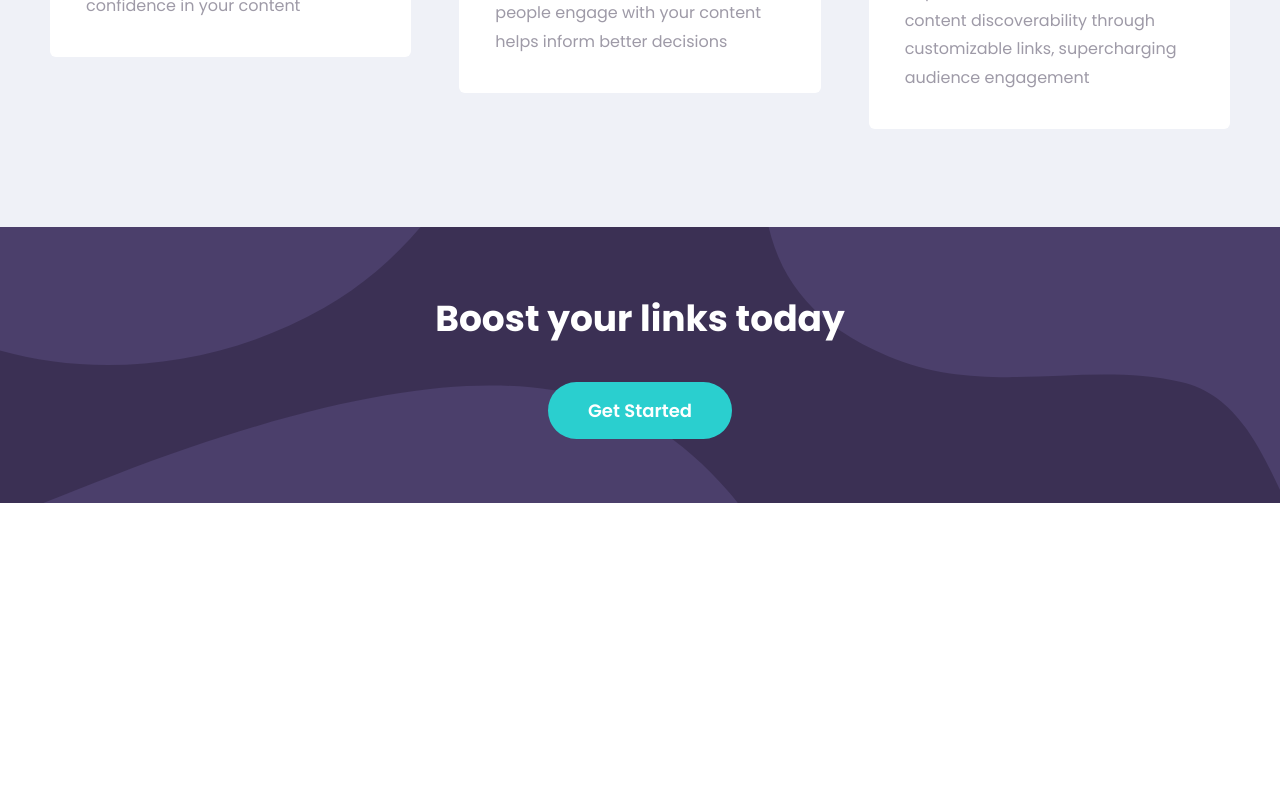
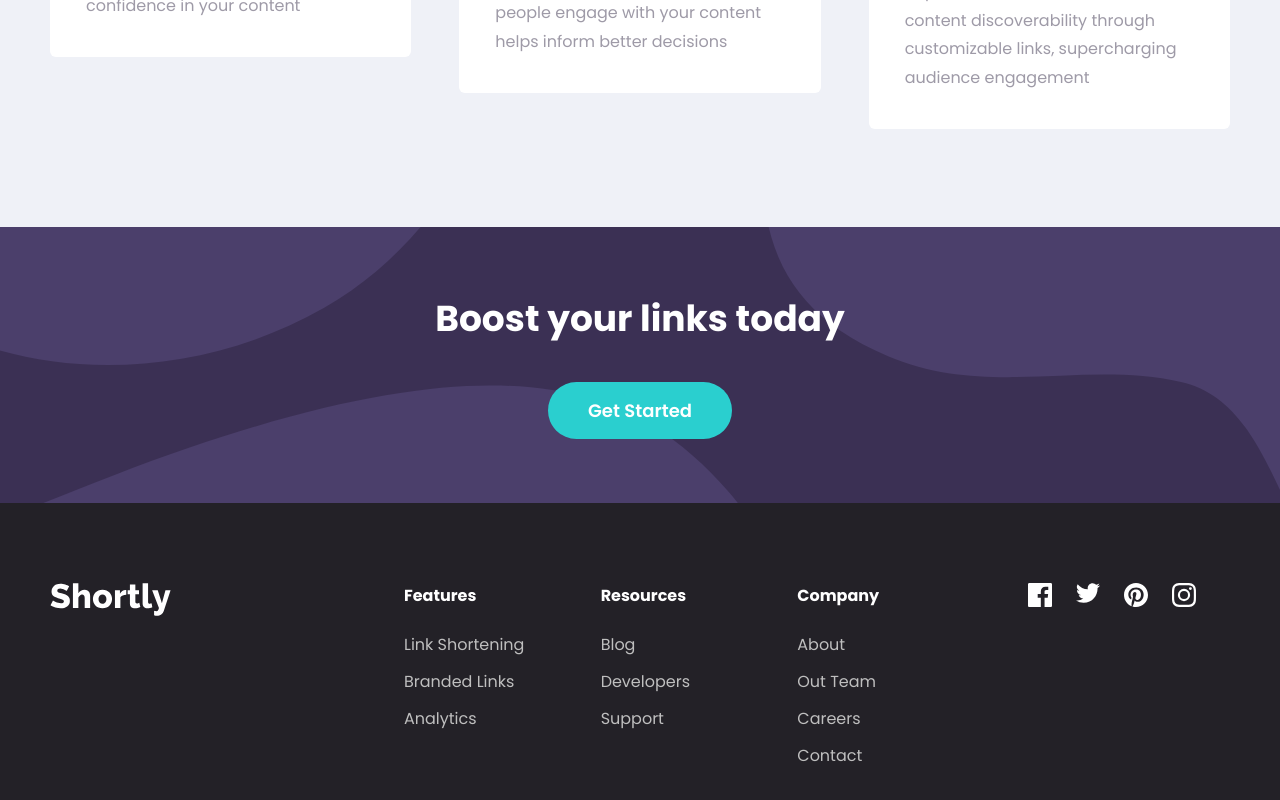
Before and after one commit to Itope84/shortly, a Next.js app in the folder app/: page / in a window 1280 px wide. Shown: the part 1353-2153 px from the top of the page. Before the commit the page ends 1856 px from the top, so only its background shows below. Built offline with nearby package versions, Linux system fonts and the light colour scheme.

Commit message:
completed footer design

```diff
--- /dev/null
+++ b/app/components/page-sections/Footer.tsx
@@ -0,0 +1,58 @@
+import React from 'react'
+import styles from '../../styles/components/Footer.module.scss'
+import Logo from '../../public/images/logo.svg'
+import FacebookIcon from '../../public/icons/icon-facebook.svg'
+import TwitterIcon from '../../public/icons/icon-twitter.svg'
+import PinterestIcon from '../../public/icons/icon-pinterest.svg'
+import InstagramIcon from '../../public/icons/icon-instagram.svg'
+
+const Footer: React.FC = () => {
+  return (
+    <footer className={styles['footer--wrapper']}>
+      <div className={styles.footer}>
+        <div className={styles['logo-section']}>
+          <a href="/">
+            <Logo className={styles.logo} />
+          </a>
+        </div>
+        <div className={styles['links-section']}>
+          <div className={styles.column}>
+            <h4>Features</h4>
+            <a href="#">Link Shortening</a>
+            <a href="#">Branded Links</a>
+            <a href="#">Analytics</a>
+          </div>
+          <div className={styles.column}>
+            <h4>Resources</h4>
+            <a href="#">Blog</a>
+            <a href="#">Developers</a>
+            <a href="#">Support</a>
+          </div>
+          <div className={styles.column}>
+            <h4>Company</h4>
+            <a href="#">About</a>
+            <a href="#">Out Team</a>
+            <a href="#">Careers</a>
+            <a href="#">Contact</a>
+          </div>
+        </div>
+        <div className={styles.social}>
+          <a href="#">
+            <FacebookIcon />
+          </a>
+          <a href="#">
+            <TwitterIcon />
+          </a>
+          <a href="#">
+            <PinterestIcon />
+          </a>
+          <a href="#">
+            <InstagramIcon />
+          </a>
+        </div>
+      </div>
+    </footer>
+  )
+}
+
+export default Footer
--- a/app/components/page-sections/PageBody.tsx
+++ b/app/components/page-sections/PageBody.tsx
@@ -38,8 +38,8 @@ const PageBody: React.FC = () => {
           </p>
 
           <div className={styles.features}>
-            {features.map((feature) => (
-              <FeatureCard feature={feature}></FeatureCard>
+            {features.map((feature, index) => (
+              <FeatureCard key={`feature-${index}`} feature={feature}></FeatureCard>
             ))}
           </div>
         </section>
--- a/app/pages/index.tsx
+++ b/app/pages/index.tsx
@@ -4,6 +4,7 @@ import * as React from 'react'
 import Hero from '../components/page-sections/Hero'
 import PageBody from '../components/page-sections/PageBody'
 import BoostSection from '../components/page-sections/BoostSection'
+import Footer from '../components/page-sections/Footer'
 
 const Home: React.FC = () => {
   return (
@@ -21,6 +22,8 @@ const Home: React.FC = () => {
         <PageBody />
 
         <BoostSection />
+
+        <Footer />
       </main>
     </div>
   )
--- /dev/null
+++ b/app/styles/components/Footer.module.scss
@@ -0,0 +1,98 @@
+@import '../variables';
+@import '../mixins';
+
+.footer {
+  &--wrapper {
+    padding: 5rem 0 2rem;
+    background-color: $extraDarkViolet;
+  }
+
+  @include container;
+
+  @include desktop() {
+    display: flex;
+  }
+
+  @include mobile {
+    text-align: center;
+  }
+
+  .logo-section {
+    @include desktop() {
+      width: 30%;
+      flex-basis: 30%;
+    }
+
+    margin-bottom: 48px;
+
+    .logo {
+      path {
+        fill: #fff;
+      }
+    }
+  }
+
+  .links-section {
+    @include desktop() {
+      display: flex;
+      width: 50%;
+      flex-basis: 50%;
+    }
+
+    margin-bottom: 48px;
+
+    .column {
+      @include desktop() {
+        width: 33.33%;
+        flex-basis: 33.33%;
+      }
+
+      margin-bottom: 48px;
+
+      h4 {
+        color: #fff;
+        font-size: 16px;
+        margin-bottom: 24px;
+        font-weight: 700;
+      }
+
+      a {
+        color: $gray;
+        font-size: 16px;
+        margin-bottom: 12px;
+        display: block;
+
+        &:hover {
+          color: $cyan;
+        }
+      }
+    }
+  }
+
+  .social {
+    @include desktop() {
+      width: 20%;
+      flex-basis: 20%;
+    }
+
+    display: flex;
+    justify-content: center;
+
+    a {
+      margin: 0 12px;
+      display: inline-block;
+      svg {
+        path {
+          fill: #fff;
+        }
+      }
+      &:hover {
+        svg {
+          path {
+            fill: $cyan;
+          }
+        }
+      }
+    }
+  }
+}
```
